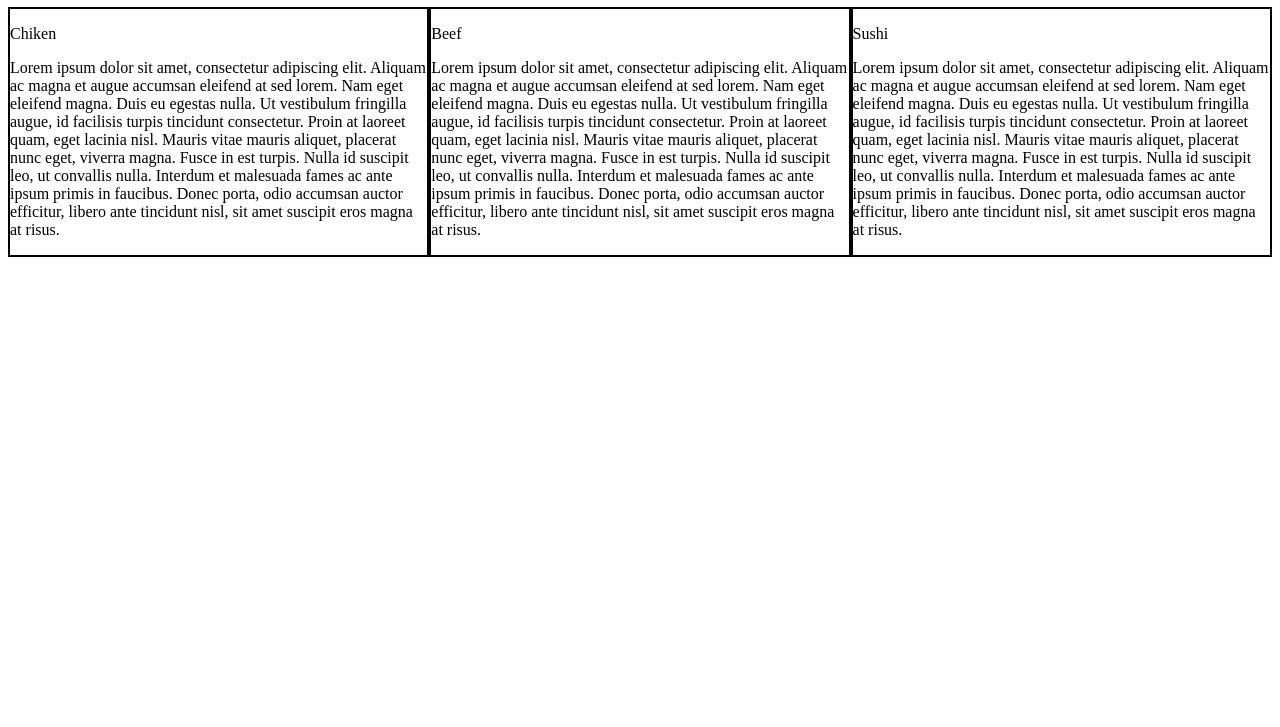
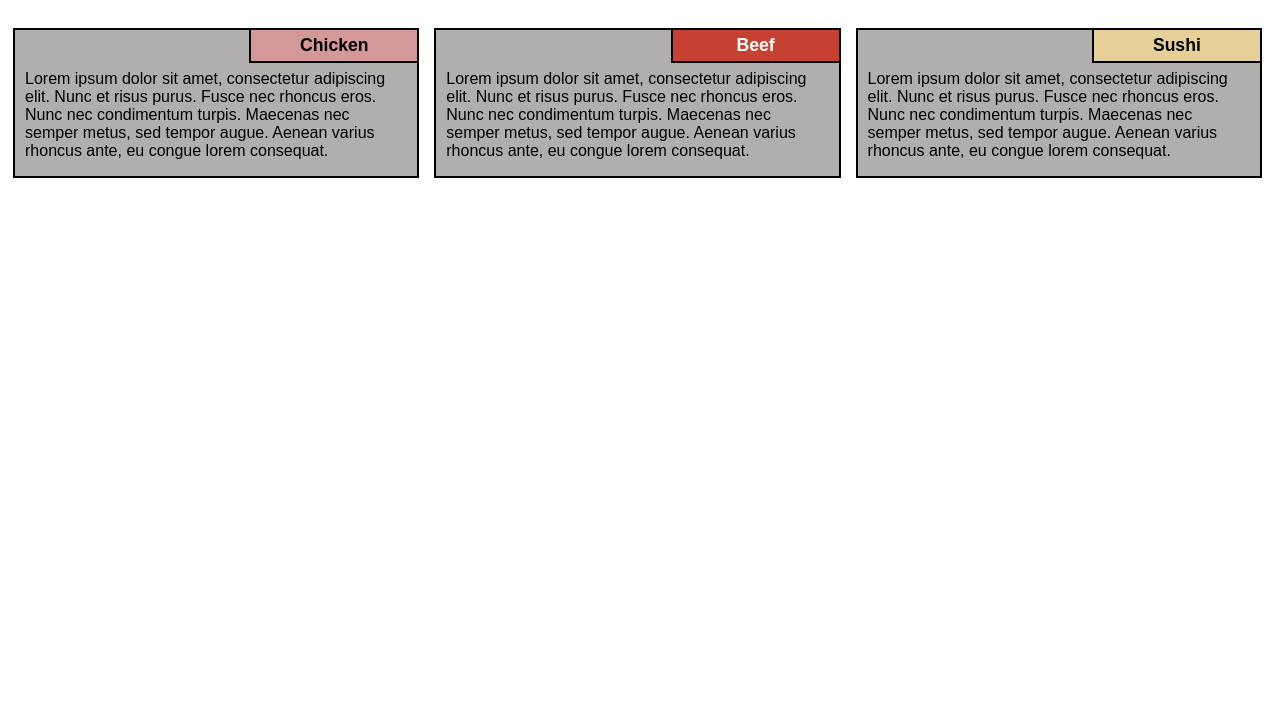
Before and after one commit to doly0911/desarrolloWeb, a plain HTML site: page modulo2-solucion/index.html in a window 1280 px wide. Shown: the part 73-800 px from the top of the page. Drawn offline with Linux system fonts and the light colour scheme.

Commit message:
Diseño para vista de escritorio

```diff
--- a/modulo2-solucion/css/styles.css
+++ b/modulo2-solucion/css/styles.css
@@ -9,6 +9,51 @@
 .container {
     position: relative;
 }
+
+h1 {
+    text-align: center;
+    margin-bottom: 50px;
+    font-size: 175%;
+    font-family: Arial, Helvetica, sans-serif;
+}
+
+p {
+    background-color: rgb(177, 174, 174);
+    border: 2px solid black;
+    text-align: start;
+    overflow: hidden;
+    size: 75%;
+    font-weight: 500;
+    font-family: Arial, Helvetica, sans-serif;
+}
+
+.titulo {
+    padding: 5px;
+    height: 35px;
+    width: 170px;
+    text-align: center;
+    position: absolute;
+    top: 0%;
+    right: 0%;
+    border: 2px solid black;
+    font-weight: bolder;
+    font-size: 110%;
+    font-family: Arial, Helvetica, sans-serif;
+}
+
+
+#p1 {
+    background-color: #D59898;
+  }
+
+  #p2 {
+    background-color: rgb(199, 65, 50);
+    color: white;
+  }
+
+  #p3 {
+    background-color: #E5D198;
+  }
 
 
 /******Desktop******/
@@ -26,13 +71,13 @@
 .col-lg-11,
 .col-lg-12 {
     float: left;
-    border: 2px solid black;
 }
 
     .col-lg-1 {width: 8.33%;}
     .col-lg-2 {width: 16.66%;}
     .col-lg-3 {width: 25%;}
-    .col-lg-4 {width: 33.33%;}
+    .col-lg-4 {
+        width: 33.33%;}
     .col-lg-5 {width: 41.66%;}
     .col-lg-6 {width: 50%;}
     .col-lg-7 {width: 58.33%;}
@@ -41,6 +86,13 @@
     .col-lg-10 {width: 83.33%;}
     .col-lg-11 {width: 91.66%;}
     .col-lg-12 {width: 100%;}
+
+    p {
+        padding: 40px 20px 0px 10px;
+        height: 150px;
+        margin: 0px 10px 20px 5px;
+       }
+
 }
 
 /******Tablet******/
@@ -98,9 +150,7 @@
     .col-sm-1 {width: 8.33%;}
     .col-sm-2 {width: 16.66%;}
     .col-sm-3 {width: 25%;}
-    .col-sm-4 {
-        width: 33.33%;
-    }
+    .col-sm-4 {width: 33.33%;}
     .col-sm-5 {width: 41.66%;}
     .col-sm-6 {width: 50%;}
     .col-sm-7 {width: 58.33%;}
--- a/modulo2-solucion/index.html
+++ b/modulo2-solucion/index.html
@@ -12,44 +12,34 @@
 <body>
 
     <div class="row">
-        <h1>Our menu</h1>
+        <h1>Our Menu</h1>
         <div class="col-lg-4 col-md-6 col-sm-12 container">
-            <p>Chiken</p>
+            <p class="titulo" id="p1">Chicken</p>
             <p>
-                Lorem ipsum dolor sit amet, consectetur adipiscing elit. Aliquam ac magna et augue
-                accumsan eleifend at sed lorem. Nam eget eleifend magna. Duis eu egestas nulla.
-                Ut vestibulum fringilla augue, id facilisis turpis tincidunt consectetur. Proin at
-                laoreet quam, eget lacinia nisl. Mauris vitae mauris aliquet, placerat nunc eget,
-                viverra magna. Fusce in est turpis. Nulla id suscipit leo, ut convallis nulla.
-                Interdum et malesuada fames ac ante ipsum primis in faucibus. Donec porta, odio
-                accumsan auctor efficitur, libero ante tincidunt nisl, sit amet suscipit eros magna
-                at risus.
-            </p>
+                Lorem ipsum dolor sit amet, consectetur
+                adipiscing elit. Nunc et risus purus. Fusce nec
+                rhoncus eros. Nunc nec condimentum turpis. Maecenas nec
+                semper metus, sed tempor augue. Aenean varius rhoncus ante,
+                eu congue lorem consequat.
         </div>
         <div class="col-lg-4 col-md-6 col-sm-12 container" >
-            <p>Beef</p>
+            <p class="titulo" id="p2">Beef</p>
             <p>
-                Lorem ipsum dolor sit amet, consectetur adipiscing elit. Aliquam ac magna et augue
-                accumsan eleifend at sed lorem. Nam eget eleifend magna. Duis eu egestas nulla.
-                Ut vestibulum fringilla augue, id facilisis turpis tincidunt consectetur. Proin at
-                laoreet quam, eget lacinia nisl. Mauris vitae mauris aliquet, placerat nunc eget,
-                viverra magna. Fusce in est turpis. Nulla id suscipit leo, ut convallis nulla.
-                Interdum et malesuada fames ac ante ipsum primis in faucibus. Donec porta, odio
-                accumsan auctor efficitur, libero ante tincidunt nisl, sit amet suscipit eros magna
-                at risus.
+                Lorem ipsum dolor sit amet, consectetur
+                adipiscing elit. Nunc et risus purus. Fusce nec
+                rhoncus eros. Nunc nec condimentum turpis. Maecenas nec
+                semper metus, sed tempor augue. Aenean varius rhoncus ante,
+                eu congue lorem consequat.
             </p>
         </div>
         <div class="col-lg-4 col-md-12 col-sm-12 container" id="container">
-            <p>Sushi</p>
+            <p class="titulo" id="p3">Sushi</p>
             <p>
-                Lorem ipsum dolor sit amet, consectetur adipiscing elit. Aliquam ac magna et augue
-                accumsan eleifend at sed lorem. Nam eget eleifend magna. Duis eu egestas nulla.
-                Ut vestibulum fringilla augue, id facilisis turpis tincidunt consectetur. Proin at
-                laoreet quam, eget lacinia nisl. Mauris vitae mauris aliquet, placerat nunc eget,
-                viverra magna. Fusce in est turpis. Nulla id suscipit leo, ut convallis nulla.
-                Interdum et malesuada fames ac ante ipsum primis in faucibus. Donec porta, odio
-                accumsan auctor efficitur, libero ante tincidunt nisl, sit amet suscipit eros magna
-                at risus.
+                Lorem ipsum dolor sit amet, consectetur
+                adipiscing elit. Nunc et risus purus. Fusce nec
+                rhoncus eros. Nunc nec condimentum turpis. Maecenas nec
+                semper metus, sed tempor augue. Aenean varius rhoncus ante,
+                eu congue lorem consequat.
             </p>
         </div>
     </div>
```
